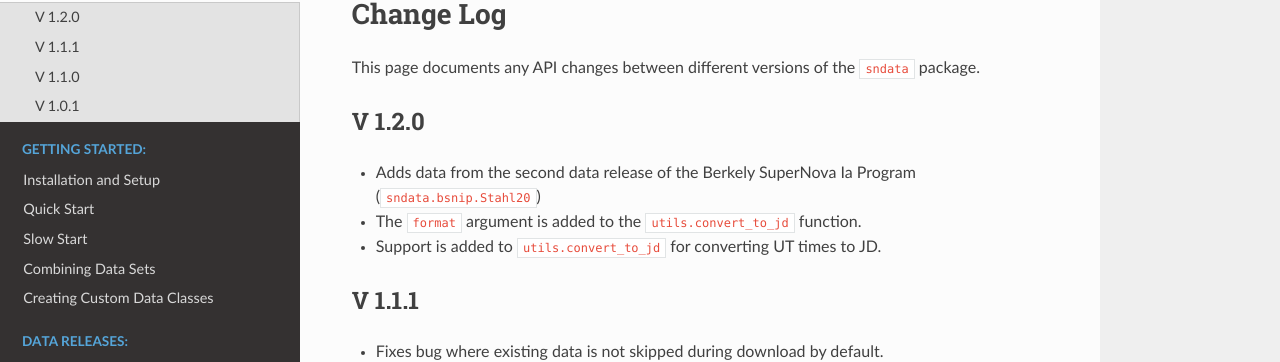
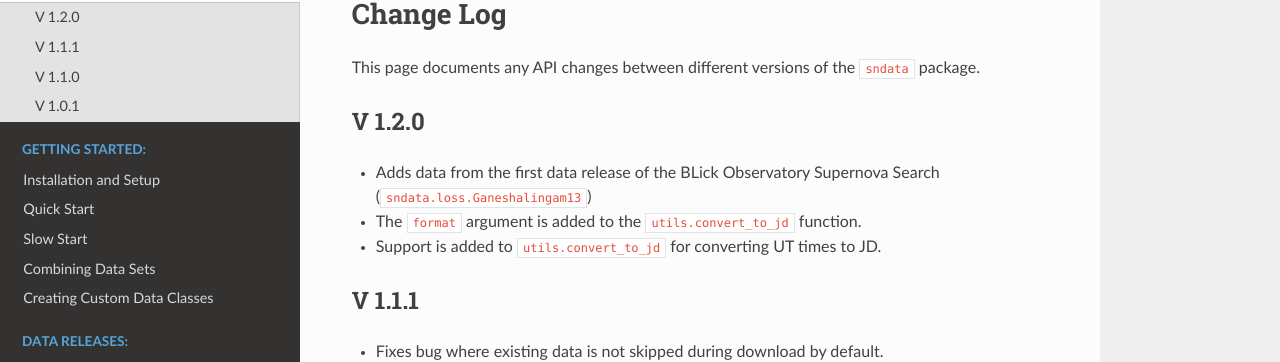
Before and after one commit to sncosmo/SNData, a Sphinx documentation site: the page built from docs/source/change_log.rst, in a window 1280 px wide. Shown: the part 104-466 px from the top of the page. Built offline with Sphinx 7.4.7 and the Read the Docs theme 2.0.0, drawn with Linux system fonts in a browser that asks for light colours.

Commit message:
Updates change log

```diff
--- a/docs/source/change_log.rst
+++ b/docs/source/change_log.rst
@@ -7,7 +7,7 @@ This page documents any API changes between different versions of the
 V 1.2.0
 -------
 
-- Adds data from the second data release of the Berkely SuperNova Ia Program (``sndata.bsnip.Stahl20``)
+- Adds data from the first data release of the BLick Observatory Supernova Search (``sndata.loss.Ganeshalingam13``)
 - The ``format`` argument is added to the ``utils.convert_to_jd`` function.
 - Support is added to ``utils.convert_to_jd`` for converting UT times to JD.
 
```
